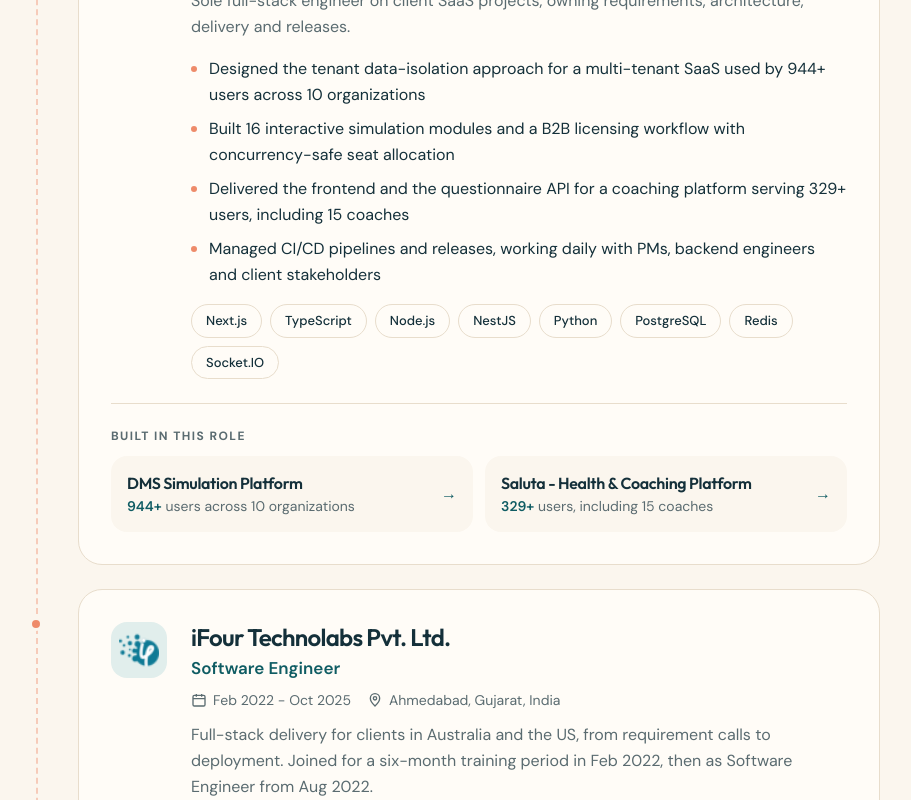
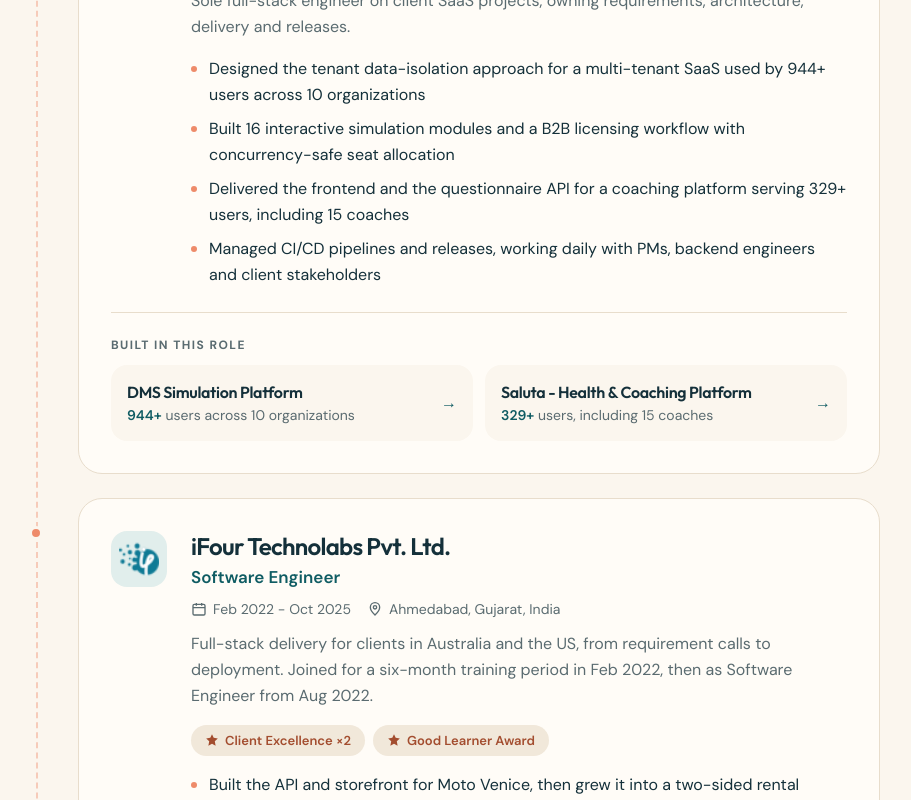
Before and after one commit to ShivharakhYadav/shivharakhyadav, a Next.js app: page /experience in a window 1280 px wide. Shown: the part 1579-2379 px from the top of the page, without its empty margins (336-1247 px from the left). Built offline with nearby package versions, Linux system fonts and the light colour scheme.

Commit message:
Stop showing tech chips under each role on /experience
The tags stay in experience.ts for reference.

```diff
--- a/src/components/ui/JobCard.tsx
+++ b/src/components/ui/JobCard.tsx
@@ -84,15 +84,6 @@
           </ul>
         )}
         {children}
-        {job.tags && job.tags.length > 0 && (
-          <ul className="flex flex-wrap gap-2 pt-1">
-            {job.tags.map((t) => (
-              <li key={t} className="chip">
-                {t}
-              </li>
-            ))}
-          </ul>
-        )}
       </div>
     </div>
   );
--- a/src/data/experience.ts
+++ b/src/data/experience.ts
@@ -13,7 +13,7 @@
   highlights?: string[];
   /** Slugs from src/data/projects.ts built in this role; shown as linked cards. */
   projects?: string[];
-  /** Main tech used in this role; shown as chips. */
+  /** Main tech used in this role (kept for reference; not shown on the site). */
   tags?: string[];
   /** Awards received in this role; shown as badges and given to Google as structured data. */
   awards?: string[];
```
